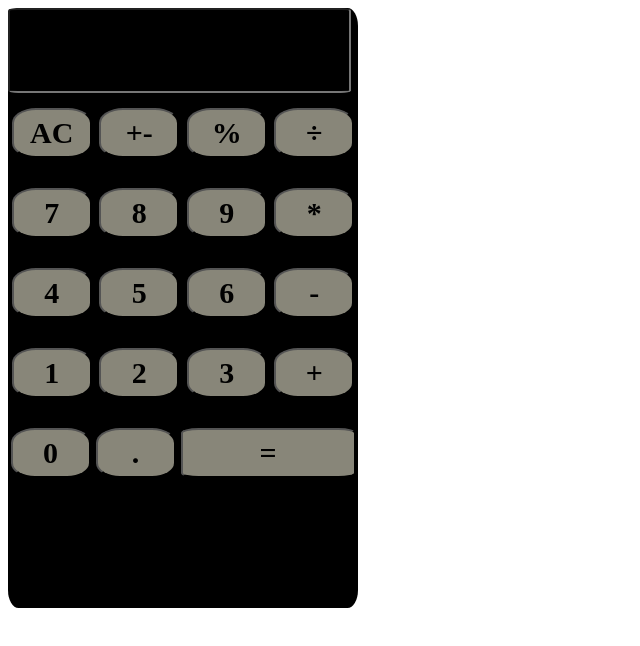
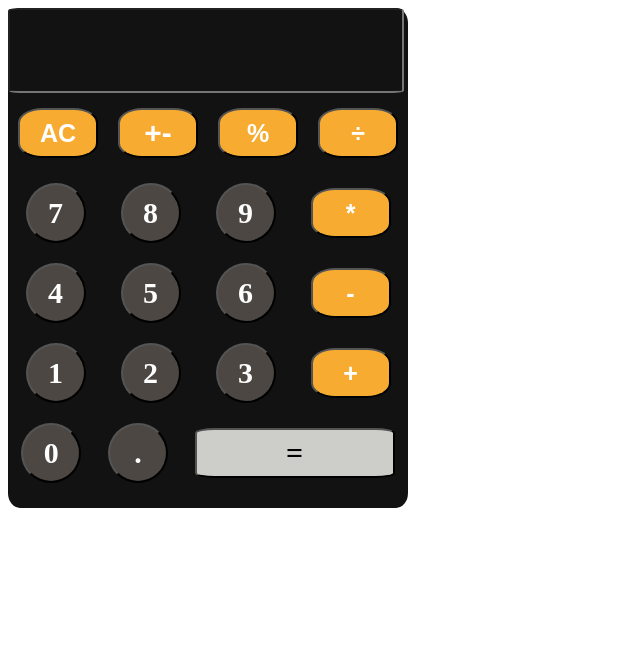
Before and after one commit to AshwiniMadapura/Calculator, a plain HTML site: page work.html in a window 1280 px wide. Shown: the whole page, without its empty margins (0-640 px from the left). Drawn offline with Linux system fonts and the light colour scheme.

Commit message:
style changed

```diff
--- a/base.scss
+++ b/base.scss
@@ -5,25 +5,15 @@
     // font-family: $font-body;
 }
 
-$color-button-number:rgb(136, 134, 121);
-$color-black:black;
+// $color-button-number:rgb(48, 47, 43);
+$color-button-number:#4C4743;
+$color-black:rgb(19, 18, 18);
 $color-white:#fefefe;
 
 .main{
-    height: 600px;
+    height: 500px;
     width: 400px;
     // height: 100%;
     background-color: $color-black;
     border-radius: 3%;
 }
-
-@media(min-width:350px){
-
-    .main{
-        // width: ;
-        // height: 100%;
-        height: 600px;
-        width: 350px;
-    }
-
-}
--- a/component.scss
+++ b/component.scss
@@ -1,19 +1,33 @@
 // .bottonSection{
 //     height: 500px;
 // }
+// @media(min-width:350px){
 
-@media(min-width:350px){
-    .buttonDesign{
-        height: 40px;
-        width: 60px;
-        background-color: $color-button-number;
-        font-family: 'Work Sans';
-        font-weight: 700;
-        font-size: 30px;
-        border-radius: 30%;
+//     .main{
+//         height: 500px;
+//         width: 350px;
+//     }
 
-    }
-}
+// }
+// @media(max-width:480px){
+//     .buttonDesign{
+//         height: 30px;
+//         width: 50px;
+//         background-color: $color-button-number;
+//         color: black;
+//         font-family: 'Work Sans';
+//         font-weight: 700;
+//         font-size: 30px;
+//         border-radius: 30%;
+
+//     .buttonRow{
+//         height: 50px;
+//         display: flex;
+//         justify-content: space-around;
+//         align-items: center;
+//     }
+//     }
+// }
 .buttonRow{
     height: 80px;
     display: flex;
@@ -22,82 +36,60 @@
 }
 #result{
     height: 85px;
-    width: 98%;
+    width: 99%;
     border-radius: 3%;
-}
-.buttonDesign{
-    height: 50px;
-    width: 80px;
-    background-color: $color-button-number;
-    font-family: 'Work Sans';
-    font-weight: 700;
-    font-size: 30px;
-    border-radius: 30%;
-
-}
-.operator{
-    height: 50px;
-    width: 80px;
-    background-color: $color-button-number;
-    font-family: 'Work Sans';
-    font-weight: 700;
-    font-size: 30px;
-    border-radius: 30%;
-}
-.eqOperator{
-    height: 50px;
-    width: 50%;
-    background-color: $color-button-number;
-    font-family: 'Work Sans';
-    font-weight: 700;
-    font-size: 30px;
-    border-radius: 10%;
-}
-#result{
     background-color: $color-black;
     color: $color-white;
     font-family: 'Work Sans';
     font-weight: 700;
     font-size: 30px;
 }
+.buttonDesign{
+    height: 60px;
+    width: 60px;
+    background-color: $color-button-number;
+    font-family: 'Work Sans';
+    font-weight: 700;
+    font-size: 30px;
+    border-radius: 50%;
+    color: $color-white;
 
-// @media (max-width:500px){
-//     #result{
-//         height: 50px;
-//         width: 99%;
-//     }
-//     .buttonDesign{
-//         height: 50px;
-//         width: 70px;
-//         background-color: $color-button-number;
-//         font-family: 'Work Sans';
-//         font-weight: 500;
-//         font-size: 20px;
-//         border-radius: 90%;
+}
+.operator{
+    height: 50px;
+    width: 80px;
+    background-color: #F7AC31;
+    color: white;
+    font-family: Arial, Helvetica, sans-serif;
+    font-weight: 700;
+    font-size: 25px;
+    border-radius: 30%;
+}
+.eqOperator{
+    height: 50px;
+    width: 50%;
+    background-color: #CDCEC9;
+    font-family: 'Work Sans';
+    font-weight: 700;
+    font-size: 30px;
+    border-radius: 10%;
+}
 
-//     }
-//     .operator{
-//         height: 80px;
-//         width: 100px;
-//         background-color: $color-button-number;
-//         font-family: 'Work Sans';
-//         font-weight: 700;
-//         font-size: 30px;
-//     }
-//     .eqOperator{
-//         height: 80px;
-//         width: 50%;
-//         background-color: $color-button-number;
-//         font-family: 'Work Sans';
-//         font-weight: 700;
-//         font-size: 30px;
-//     }
-//     #result{
-//         background-color: $color-black;
-//         color: $color-white;
-//         font-family: 'Work Sans';
-//         font-weight: 700;
-//         font-size: 30px;
-//     }
+#negative{
+    height: 50px;
+    width: 80px;
+    background-color: #F7AC31;
+    color: white;
+    font-family: Arial, Helvetica, sans-serif;
+    font-weight: 700;
+    font-size: 30px;
+    border-radius: 30%;
+}
 
-// }
+@media(max-width:400px){
+    .main{
+        height: auto;
+        width: auto;
+    }
+
+}
```
Also changed, not shown: work.html (+0 -1 lines), main.css.
